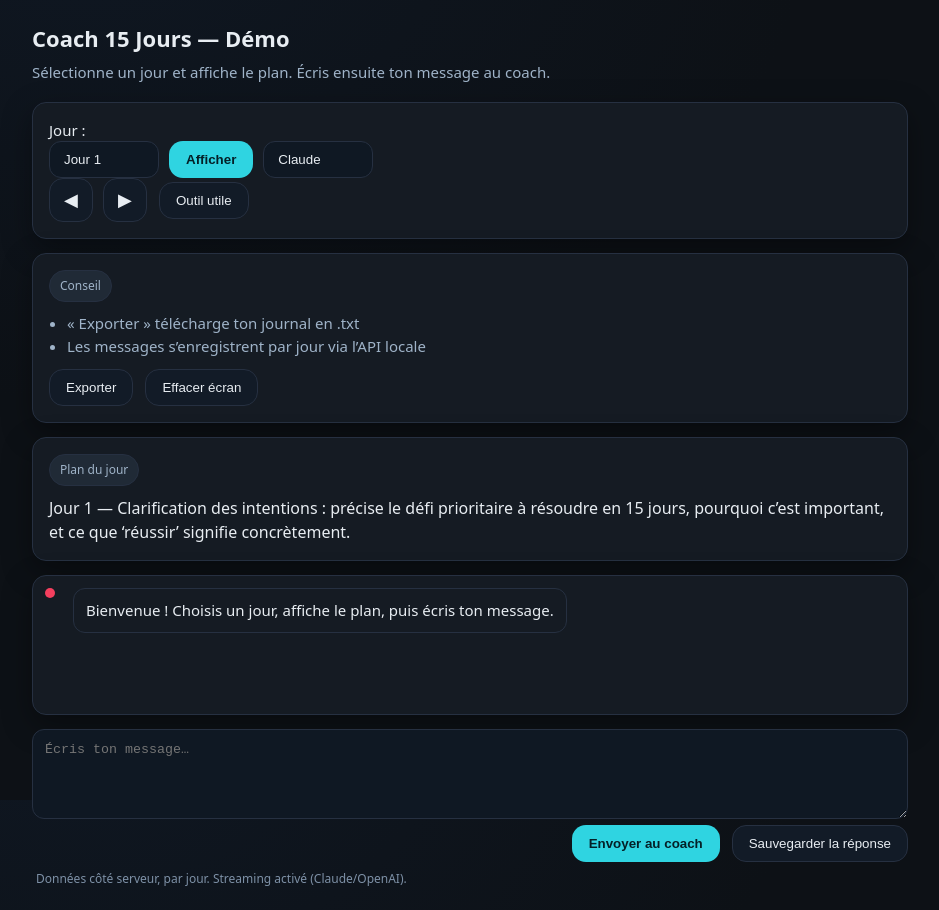
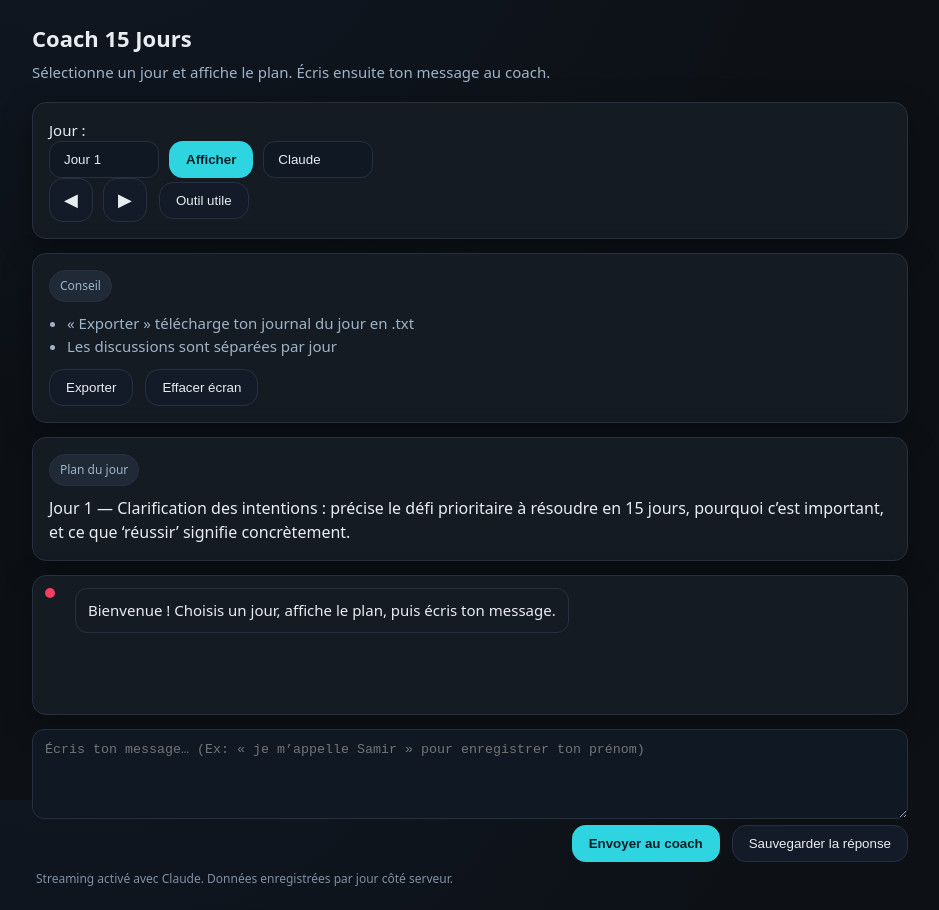
Before and after one commit to selim-ebf-deen/coachbot, a website: page public/index.html in a window 1280 px wide. Shown: the whole page, without its empty margins (170-1109 px from the left). Drawn offline with Linux system fonts and the light colour scheme; no server answers.

Commit message:
Update index.html

```diff
--- a/public/index.html
+++ b/public/index.html
@@ -3,11 +3,10 @@
 <head>
   <meta charset="UTF-8" />
   <meta name="viewport" content="width=device-width,initial-scale=1" />
-  <title>Coach 15 Jours — Démo</title>
+  <title>Coach 15 Jours</title>
   <link rel="stylesheet" href="style.css" />
   <style>
-    /* Pastilles vert/rouge */
-    .dot{width:10px;height:10px;border-radius:50%;display:inline-block;margin-right:8px;flex:0 0 10px}
+    .dot{width:10px;height:10px;border-radius:50%;display:inline-block;margin-right:10px;flex:0 0 10px}
     .dot.green{background:#22c55e}
     .dot.red{background:#f43f5e}
   </style>
@@ -15,7 +14,7 @@
 <body>
   <main class="page">
     <header class="topbar">
-      <h1>Coach 15 Jours — Démo</h1>
+      <h1>Coach 15 Jours</h1>
       <p class="subtitle">Sélectionne un jour et affiche le plan. Écris ensuite ton message au coach.</p>
     </header>
 
@@ -27,10 +26,9 @@
             <select id="daySelect" class="select"></select>
             <button id="btnShow" class="btn primary">Afficher</button>
 
+            <!-- Fournisseur (Claude par défaut) -->
             <select id="provider" class="select" title="Fournisseur IA">
               <option value="anthropic" selected>Claude</option>
-              <option value="openai">OpenAI</option>
-              <option value="gemini">Gemini</option>
             </select>
           </div>
         </div>
@@ -48,8 +46,8 @@
     <section class="card hint">
       <div class="chip">Conseil</div>
       <ul class="hintlist">
-        <li>« Exporter » télécharge ton journal en .txt</li>
-        <li>Les messages s’enregistrent par jour via l’API locale</li>
+        <li>« Exporter » télécharge ton journal du jour en .txt</li>
+        <li>Les discussions sont séparées par jour</li>
       </ul>
       <div class="row gap">
         <button id="btnExport" class="btn">Exporter</button>
@@ -62,17 +60,15 @@
       <p id="dayPlan" class="plantext"></p>
     </section>
 
-    <section id="chat" class="card chat">
-      <!-- messages par jour -->
-    </section>
+    <section id="chat" class="card chat"></section>
 
     <section class="composer">
-      <textarea id="input" rows="4" placeholder="Écris ton message…"></textarea>
+      <textarea id="input" rows="4" placeholder="Écris ton message… (Ex: « je m’appelle Samir » pour enregistrer ton prénom)"></textarea>
       <div class="row gap end">
         <button id="btnSend" class="btn primary">Envoyer au coach</button>
         <button id="btnSave" class="btn">Sauvegarder la réponse</button>
       </div>
-      <p class="footnote">Données côté serveur, par jour. Streaming activé (Claude/OpenAI).</p>
+      <p class="footnote">Streaming activé avec Claude. Données enregistrées par jour côté serveur.</p>
     </section>
   </main>
 
```
